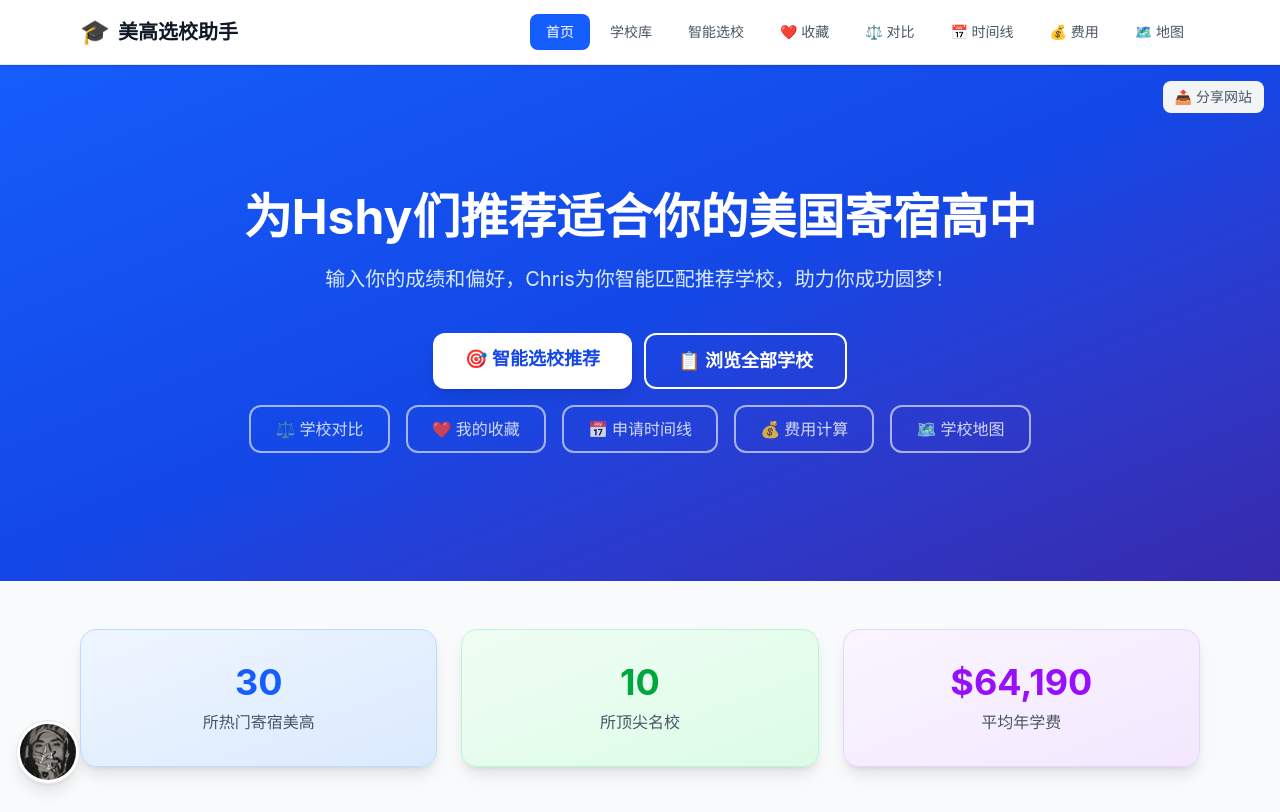
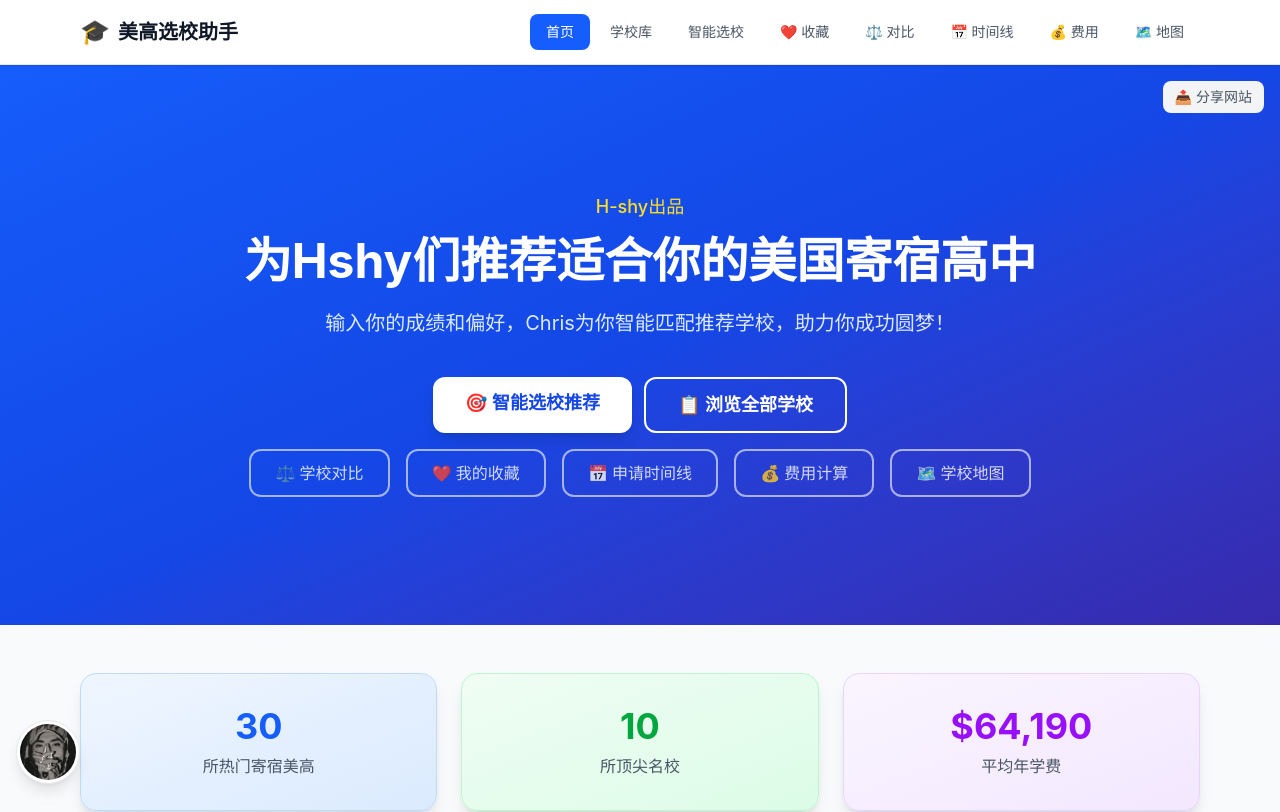
Before and after one commit to Hshyyy/meigao-helper, a React (Vite) app: page / in a window 1280 px wide. Shown: the top 812 px of the page. Built offline with nearby package versions, Linux system fonts and the light colour scheme.

Commit message:
首页蓝色背景添加H-shy出品

```diff
--- a/src/pages/Home.tsx
+++ b/src/pages/Home.tsx
@@ -30,6 +30,7 @@ export default function Home() {
           <ShareButton url={window.location.origin} label="分享网站" />
         </div>
         <div className="max-w-6xl mx-auto px-4 py-32 text-center">
+          <p className="text-lg text-yellow-300 mb-4 font-medium">H-shy出品</p>
           <h1 className="text-4xl md:text-5xl font-bold mb-6">
             为Hshy们推荐适合你的美国寄宿高中
           </h1>
```
